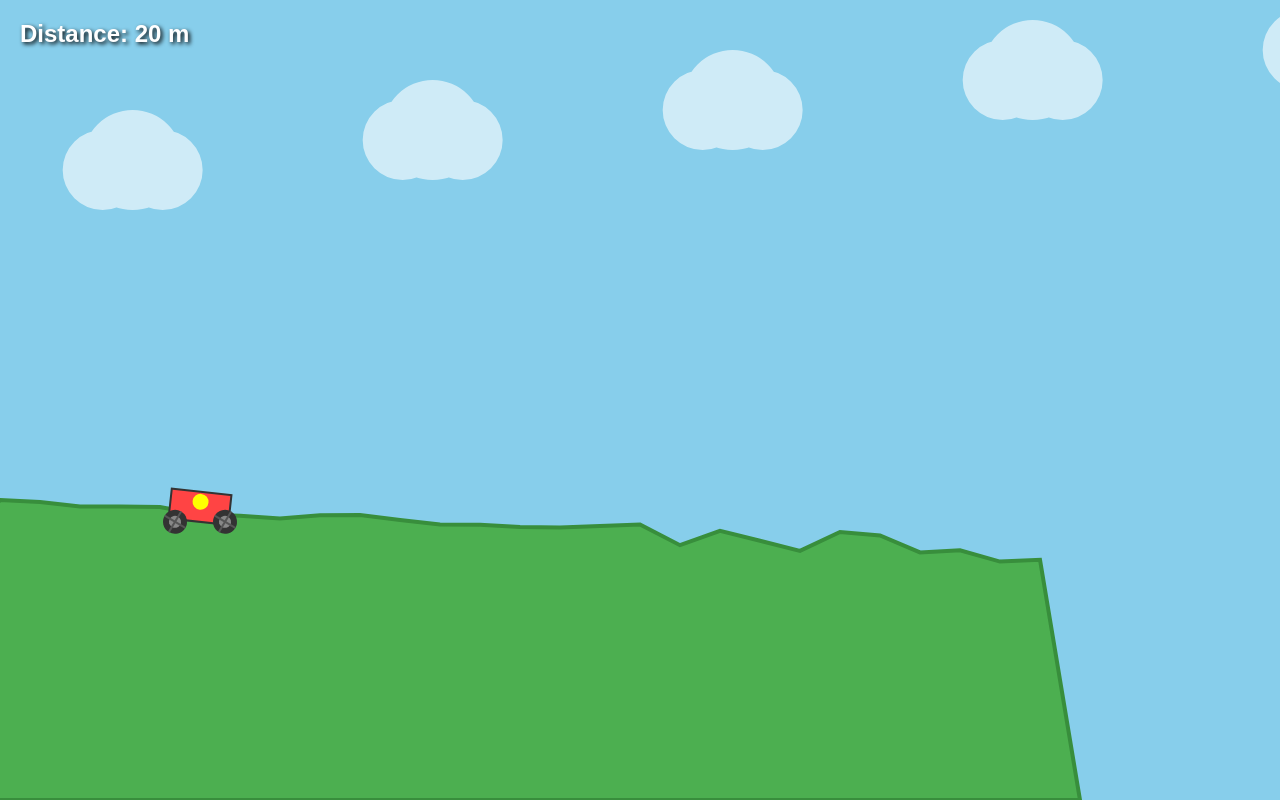
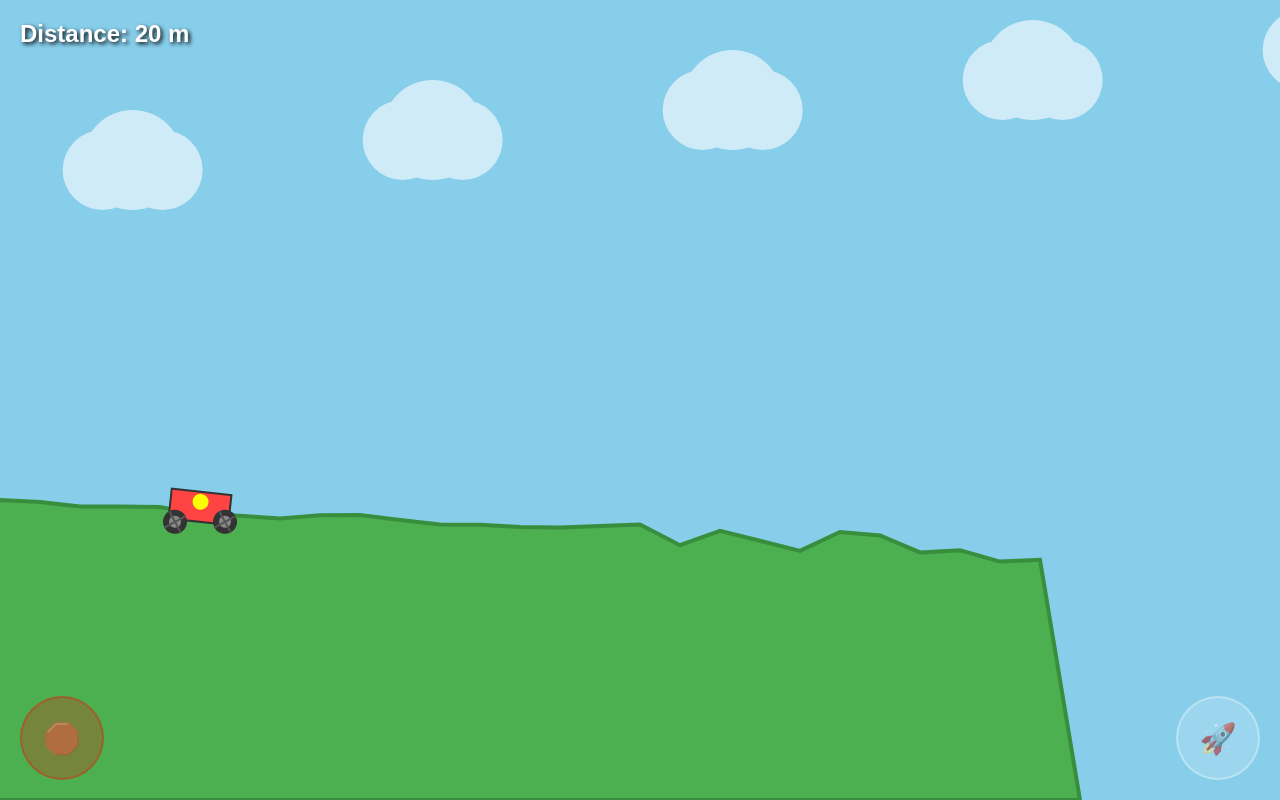
Before and after one commit to yyy586873-blip/Myserver-, a website: page index.html in a window 1280 px wide. Drawn offline with Linux system fonts and the light colour scheme.

Commit message:
Update index.html

```diff
--- a/index.html
+++ b/index.html
@@ -2,7 +2,7 @@
 <html lang="en">
 <head>
     <meta charset="UTF-8">
-    <meta name="viewport" content="width=device-width, initial-scale=1.0">
+    <meta name="viewport" content="width=device-width, initial-scale=1.0, maximum-scale=1.0, user-scalable=no">
     <title>Hill Climb Adventure</title>
     <style>
         body {
@@ -10,6 +10,7 @@
             overflow: hidden;
             background-color: #87CEEB; /* Sky Blue */
             font-family: 'Arial', sans-serif;
+            touch-action: none; /* Prevents scrolling on mobile while playing */
         }
 
         canvas {
@@ -25,6 +26,7 @@
             font-weight: bold;
             text-shadow: 2px 2px 4px #000;
             pointer-events: none;
+            z-index: 10;
         }
 
         #game-over {
@@ -34,10 +36,12 @@
             transform: translate(-50%, -50%);
             text-align: center;
             display: none;
-            background: rgba(0, 0, 0, 0.8);
+            background: rgba(0, 0, 0, 0.85);
             padding: 40px;
             border-radius: 10px;
             color: white;
+            z-index: 20;
+            border: 2px solid #fff;
         }
 
         #game-over h1 {
@@ -60,6 +64,63 @@
         #game-over button:hover {
             background: #45a049;
         }
+
+        /* Mobile Controls Styling */
+        .controls {
+            position: absolute;
+            bottom: 20px;
+            width: 100%;
+            display: flex;
+            justify-content: space-between;
+            padding: 0 20px;
+            box-sizing: border-box;
+            z-index: 10;
+            pointer-events: none; /* Let clicks pass through empty areas */
+        }
+
+        .btn-group {
+            display: flex;
+            gap: 15px;
+            pointer-events: auto;
+        }
+
+        .control-btn {
+            width: 80px;
+            height: 80px;
+            background: rgba(255, 255, 255, 0.3);
+            border: 2px solid rgba(255, 255, 255, 0.6);
+            border-radius: 50%;
+            display: flex;
+            align-items: center;
+            justify-content: center;
+            font-size: 30px;
+            color: white;
+            user-select: none;
+            cursor: pointer;
+            backdrop-filter: blur(5px);
+            transition: background 0.1s;
+        }
+
+        .control-btn:active, .control-btn.active {
+            background: rgba(255, 255, 255, 0.6);
+            transform: scale(0.95);
+        }
+
+        .brake {
+            background: rgba(255, 0, 0, 0.4);
+            border-color: rgba(255, 0, 0, 0.6);
+        }
+
+        .brake:active, .brake.active {
+            background: rgba(255, 0, 0, 0.7);
+        }
+
+        /* Hide controls on large screens if desired, but keeping them visible for all is safer for testing */
+        @media (min-width: 1024px) {
+            .controls {
+                opacity: 0.6;
+            }
+        }
     </style>
 </head>
 <body>
@@ -72,6 +133,22 @@
         <h1>CRASHED!</h1>
         <p>You flipped over.</p>
         <button onclick="resetGame()">Try Again</button>
+    </div>
+
+    <!-- Control Buttons -->
+    <div class="controls">
+        <div class="btn-group">
+            <!-- Brake / Reverse -->
+            <div class="control-btn brake" id="btn-brake">
+                <span>🛑</span>
+            </div>
+        </div>
+        <div class="btn-group">
+            <!-- Gas -->
+            <div class="control-btn" id="btn-gas">
+                <span>🚀</span>
+            </div>
+        </div>
     </div>
 
     <canvas id="gameCanvas"></canvas>
@@ -90,29 +167,49 @@
         window.addEventListener('resize', resize);
         resize();
 
-        // Input handling
+        // Input State
         const keys = {
             right: false,
-            left: false
+            left: false,
+            brake: false
         };
 
+        // Keyboard Events
         window.addEventListener('keydown', (e) => {
             if (e.code === 'ArrowRight' || e.code === 'KeyD') keys.right = true;
             if (e.code === 'ArrowLeft' || e.code === 'KeyA') keys.left = true;
+            if (e.code === 'Space') keys.brake = true;
         });
 
         window.addEventListener('keyup', (e) => {
             if (e.code === 'ArrowRight' || e.code === 'KeyD') keys.right = false;
             if (e.code === 'ArrowLeft' || e.code === 'KeyA') keys.left = false;
+            if (e.code === 'Space') keys.brake = false;
         });
 
+        // Touch/Mouse Events for Buttons
+        const btnGas = document.getElementById('btn-gas');
+        const btnBrake = document.getElementById('btn-brake');
+
+        const addTouch = (elem, key) => {
+            elem.addEventListener('mousedown', (e) => { e.preventDefault(); keys[key] = true; elem.classList.add('active'); });
+            elem.addEventListener('mouseup', (e) => { e.preventDefault(); keys[key] = false; elem.classList.remove('active'); });
+            elem.addEventListener('mouseleave', (e) => { keys[key] = false; elem.classList.remove('active'); });
+
+            elem.addEventListener('touchstart', (e) => { e.preventDefault(); keys[key] = true; elem.classList.add('active'); }, {passive: false});
+            elem.addEventListener('touchend', (e) => { e.preventDefault(); keys[key] = false; elem.classList.remove('active'); });
+            elem.addEventListener('touchcancel', (e) => { keys[key] = false; elem.classList.remove('active'); });
+        };
+
+        addTouch(btnGas, 'right');
+        addTouch(btnBrake, 'brake');
+
         // Game Constants
-        const GRAVITY = 0.2;
+        const GRAVITY = 0.25;
         const FRICTION = 0.98;
-        const ENGINE_POWER = 0.3;
-        const MAX_SPEED = 12;
-        const SUSPENSION_STIFFNESS = 0.15;
-        const SUSPENSION_DAMPING = 0.85;
+        const ENGINE_POWER = 0.4;
+        const BRAKE_POWER = 0.2;
+        const MAX_SPEED = 15;
         const TERRAIN_BLOCK_SIZE = 40;
 
         // Game State
@@ -129,21 +226,11 @@
             width: 60,
             height: 30,
             wheelRadius: 12,
-            wheelOffsetX: 25, // Distance from center to wheel
-            wheelYOffset: 15,  // Distance from center to wheel Y
+            wheelOffsetX: 25,
+            wheelYOffset: 15,
             angle: 0,
             angularVelocity: 0,
             onGround: false,
-
-            // Physics state for suspension
-            rearSuspension: {
-                extension: 0,
-                velocity: 0
-            },
-            frontSuspension: {
-                extension: 0,
-                velocity: 0
-            },
 
             update: function() {
                 if (isGameOver) return;
@@ -159,46 +246,50 @@
                     if (keys.left) {
                         this.vx -= ENGINE_POWER;
                     }
+                    if (keys.brake) {
+                        this.vx *= 0.9; // Rapid deceleration
+                        this.angularVelocity *= 0.9; // Stabilize when braking
+                    }
                 }
 
                 // Cap Speed
                 if (this.vx > MAX_SPEED) this.vx = MAX_SPEED;
                 if (this.vx < -MAX_SPEED) this.vx = -MAX_SPEED;
 
-                // Friction
-                this.vx *= FRICTION;
+                // Friction (Air resistance/Ground friction)
+                this.vx *= 0.99;
 
                 // Update Position
                 this.x += this.vx;
                 this.y += this.vy;
 
-                // Calculate Terrain Height at car's X positions
+                // Calculate Terrain Height
                 const rearWheelX = this.x - this.wheelOffsetX * Math.cos(this.angle);
                 const frontWheelX = this.x + this.wheelOffsetX * Math.cos(this.angle);
 
                 const rearTerrainY = getTerrainHeight(rearWheelX);
                 const frontTerrainY = getTerrainHeight(frontWheelX);
 
-                // Determine if wheels are touching ground
                 const rearWheelBottom = this.y + this.wheelYOffset - this.wheelRadius;
                 const frontWheelBottom = this.y + this.wheelYOffset - this.wheelRadius;
 
-                // Simple collision resolution
                 let hitBack = false;
                 let hitFront = false;
 
-                // Check Rear Wheel
+                // Check Rear Wheel Collision
                 if (rearWheelBottom > rearTerrainY) {
                     hitBack = true;
-                    this.y -= (rearWheelBottom - rearTerrainY);
-                    this.vy *= 0.8; // Bounce dampening
+                    const penetration = rearWheelBottom - rearTerrainY;
+                    this.y -= penetration;
+                    this.vy *= 0.7; // Bounce
                 }
 
-                // Check Front Wheel
+                // Check Front Wheel Collision
                 if (frontWheelBottom > frontTerrainY) {
                     hitFront = true;
-                    this.y -= (frontWheelBottom - frontTerrainY);
-                    this.vy *= 0.8;
+                    const penetration = frontWheelBottom - frontTerrainY;
+                    this.y -= penetration;
+                    this.vy *= 0.7;
                 }
 
                 this.onGround = hitBack || hitFront;
@@ -206,49 +297,28 @@
                 // Calculate Target Angle based on terrain slope
                 let targetAngle = 0;
                 if (this.onGround) {
-                    // Calculate angle between rear and front wheel contact points
                     const dy = frontTerrainY - rearTerrainY;
                     const dx = frontWheelX - rearWheelX;
                     targetAngle = Math.atan2(dy, dx);
                 }
 
-                // Spring Physics for Rotation (Suspension)
-                // If the car body angle is different from the terrain angle, apply torque
+                // Spring Physics for Rotation
                 const angleDiff = targetAngle - this.angle;
-                this.angularVelocity += angleDiff * 0.1; // Spring constant
-                this.angularVelocity *= 0.85; // Damping
+                this.angularVelocity += angleDiff * 0.15;
+                this.angularVelocity *= 0.85;
                 this.angle += this.angularVelocity;
 
-                // Head Over Heels Detection (Game Over)
-                // If the car rotates too far (e.g., upside down)
-                if (Math.abs(this.angle) > Math.PI * 0.8) {
+                // Game Over Logic (Head hitting ground)
                 // Check if the "roof" of the car hits the ground
-                    // Simple check: if angle is near PI and y is high enough relative to terrain
-                    // Or simpler: if angle > 100 degrees and we are moving
-                    if (Math.abs(this.angle) > Math.PI / 1.2) {
-                         // Check if the center of mass is below the wheels relative to the slope
-                         // Simplified: If angle is very high, crash.
-                         // Let's use a simpler heuristic: if angle > 90 deg and we have velocity
-                         // Or just check if the top of the car hits the ground
+                const centerTerrainY = getTerrainHeight(this.x);
 
-                         // Get terrain height at center
-                         const centerTerrainY = getTerrainHeight(this.x);
-                         const carTopY = this.y - this.height / 2;
+                // Calculate the position of the "roof" point relative to center
+                // Roof is at top center. Rotate the point (0, -height/2) by current angle
+                const roofX = this.x + (-this.height/2) * Math.sin(this.angle);
+                const roofY = this.y + (-this.height/2) * Math.cos(this.angle);
 
-                         if (carTopY > centerTerrainY - 10) {
+                if (roofY > centerTerrainY) {
                     triggerGameOver();
-                         }
-                    }
-                }
-
-                // Also crash if stuck in ground for too long (simplified)
-                if (hitBack && hitFront && Math.abs(this.angle) > 1) {
-                     // Check if top hits ground
-                     const centerTerrainY = getTerrainHeight(this.x);
-                     const carTopY = this.y - this.height / 2;
-                     if (carTopY > centerTerrainY - 5) {
-                         triggerGameOver();
-                     }
                 }
 
                 // Update Distance
@@ -264,37 +334,32 @@
                 ctx.rotate(this.angle);
 
                 // Draw Car Body
-                ctx.fillStyle = '#FF4444'; // Red Car
+                ctx.fillStyle = '#FF4444';
                 ctx.fillRect(-30, -15, 60, 30);
 
                 // Draw Driver
-                ctx.fillStyle = '#FFFF00'; // Yellow Helmet
+                ctx.fillStyle = '#FFFF00';
                 ctx.beginPath();
                 ctx.arc(0, -5, 8, 0, Math.PI * 2);
                 ctx.fill();
 
-                // Draw Car Frame/Chassis detail
+                // Outline
                 ctx.strokeStyle = '#333';
                 ctx.lineWidth = 2;
                 ctx.strokeRect(-30, -15, 60, 30);
 
                 ctx.restore();
 
-                // Draw Wheels (Independent rotation, but follow body angle for suspension visualization)
-                // Rear Wheel
+                // Draw Wheels
                 this.drawWheel(this.x - this.wheelOffsetX, this.y + this.wheelYOffset, this.angle);
-                // Front Wheel
                 this.drawWheel(this.x + this.wheelOffsetX, this.y + this.wheelYOffset, this.angle);
             },
 
             drawWheel: function(x, y, bodyAngle) {
                 ctx.save();
                 ctx.translate(x, y);
-                // Wheels rotate independently of the car body tilt, but stay attached to the chassis position
-                // For visual suspension, we don't rotate the wheel itself with the body,
-                // we just draw it at the calculated position relative to the car center.
-                // However, to look good, let's add a little bounce based on terrain
-                ctx.rotate(Date.now() / 100); // Spin animation
+                // Spin wheel based on car speed
+                ctx.rotate(Date.now() / 50);
 
                 ctx.fillStyle = '#333';
                 ctx.beginPath();
@@ -323,17 +388,15 @@
 
         // Terrain Generation
         const terrainPoints = [];
-        const pointCount = 2000; // Generate enough points for a long track
+        const pointCount = 2000;
 
         function generateTerrain() {
             terrainPoints.length = 0;
             let y = canvas.height / 2;
             for (let i = 0; i < pointCount; i++) {
-                // Create hills
                 const frequency = 0.01 + (Math.random() * 0.005);
                 const amplitude = 50 + (Math.random() * 50);
 
-                // Use sine waves for smooth hills
                 const noise = Math.sin(i * frequency) * amplitude +
                               Math.sin(i * frequency * 2.5) * (amplitude / 2);
 
@@ -343,7 +406,6 @@
         }
 
         function getTerrainHeight(x) {
-            // Find the segment
             const index = Math.floor(x / TERRAIN_BLOCK_SIZE);
             const nextIndex = index + 1;
 
@@ -353,40 +415,35 @@
             const p1 = terrainPoints[index];
             const p2 = terrainPoints[nextIndex];
 
-            // Lerp
             const t = (x - p1.x) / TERRAIN_BLOCK_SIZE;
             return p1.y + (p2.y - p1.y) * t;
         }
 
         function drawTerrain() {
-            ctx.fillStyle = '#4CAF50'; // Grass Green
-            ctx.strokeStyle = '#388E3C'; // Darker Green
+            ctx.fillStyle = '#4CAF50';
+            ctx.strokeStyle = '#388E3C';
 
             ctx.beginPath();
-            // Start from bottom left of screen to bottom right
             const startX = Math.floor(cameraX / TERRAIN_BLOCK_SIZE) * TERRAIN_BLOCK_SIZE;
             const endX = startX + canvas.width + TERRAIN_BLOCK_SIZE;
 
-            ctx.moveTo(cameraX, canvas.height); // Bottom left corner
+            ctx.moveTo(cameraX, canvas.height);
 
-            // Draw only visible terrain to save performance
             for (let i = 0; i < terrainPoints.length; i++) {
                 if (terrainPoints[i].x > startX && terrainPoints[i].x < endX) {
                     ctx.lineTo(terrainPoints[i].x, terrainPoints[i].y);
                 }
             }
 
-            ctx.lineTo(endX, canvas.height); // Bottom right corner
+            ctx.lineTo(endX, canvas.height);
             ctx.closePath();
             ctx.fill();
 
-            // Draw line on top
             ctx.lineWidth = 4;
             ctx.stroke();
         }
 
         function drawBackground() {
-            // Simple cloud effect
             ctx.fillStyle = 'rgba(255, 255, 255, 0.6)';
             for(let i=0; i<5; i++) {
                 let cloudX = (cameraX * 0.1 + i * 300) % (canvas.width + 200);
@@ -418,12 +475,10 @@
         }
 
         function updateCamera() {
-            // Camera follows car
             cameraX = car.x - canvas.width / 3;
         }
 
         function loop() {
-            // Clear Canvas
             ctx.clearRect(0, 0, canvas.width, canvas.height);
 
             updateCamera();
```
Lines whose indentation alone changed are shown as unchanged.
